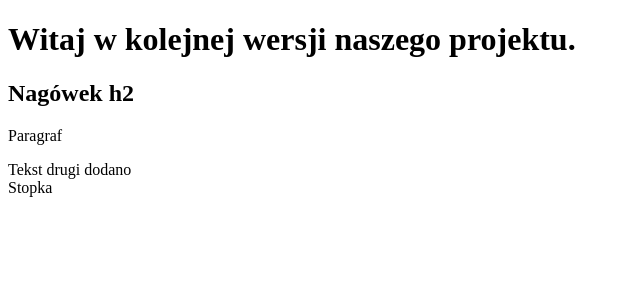
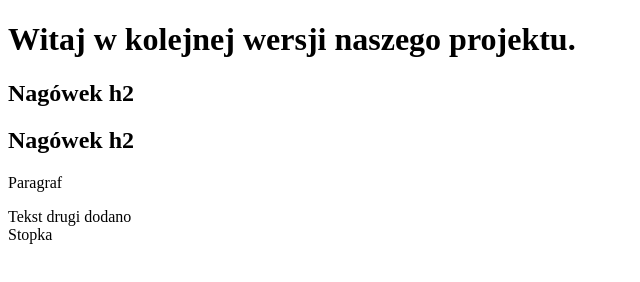
Before and after one commit to bredom/KursGit, a plain HTML site: page index.html in a window 1280 px wide. Shown: the whole page, without its empty margins (0-640 px from the left). Drawn offline with Linux system fonts and the light colour scheme.

Commit message:
Edycja pliku index.html

```diff
--- a/index.html
+++ b/index.html
@@ -9,6 +9,7 @@
     <h1>Witaj w kolejnej wersji naszego projektu.</h1>
 
     <h2>Nagówek h2</h2>
+    <h2>Nagówek h2</h2>
     <p>Paragraf</p>
     <div class="container">
         Tekst drugi dodano
```
